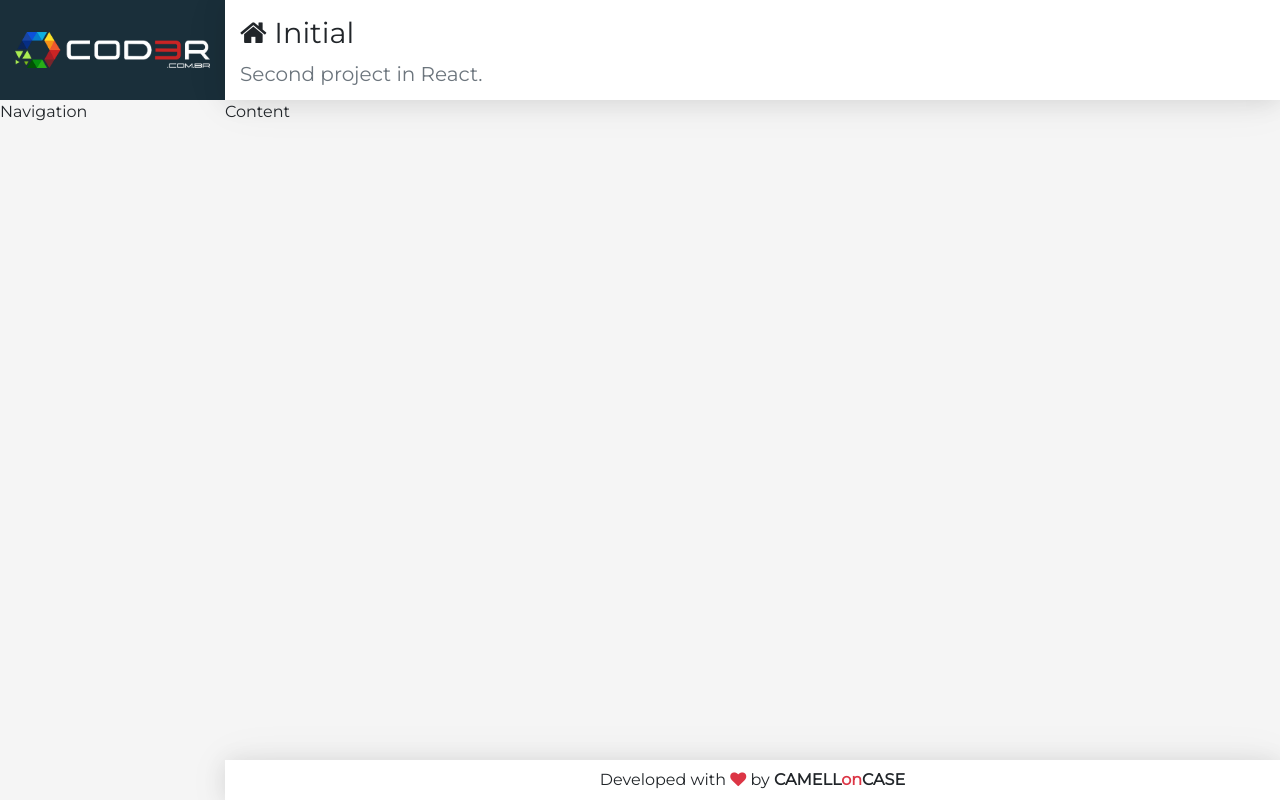
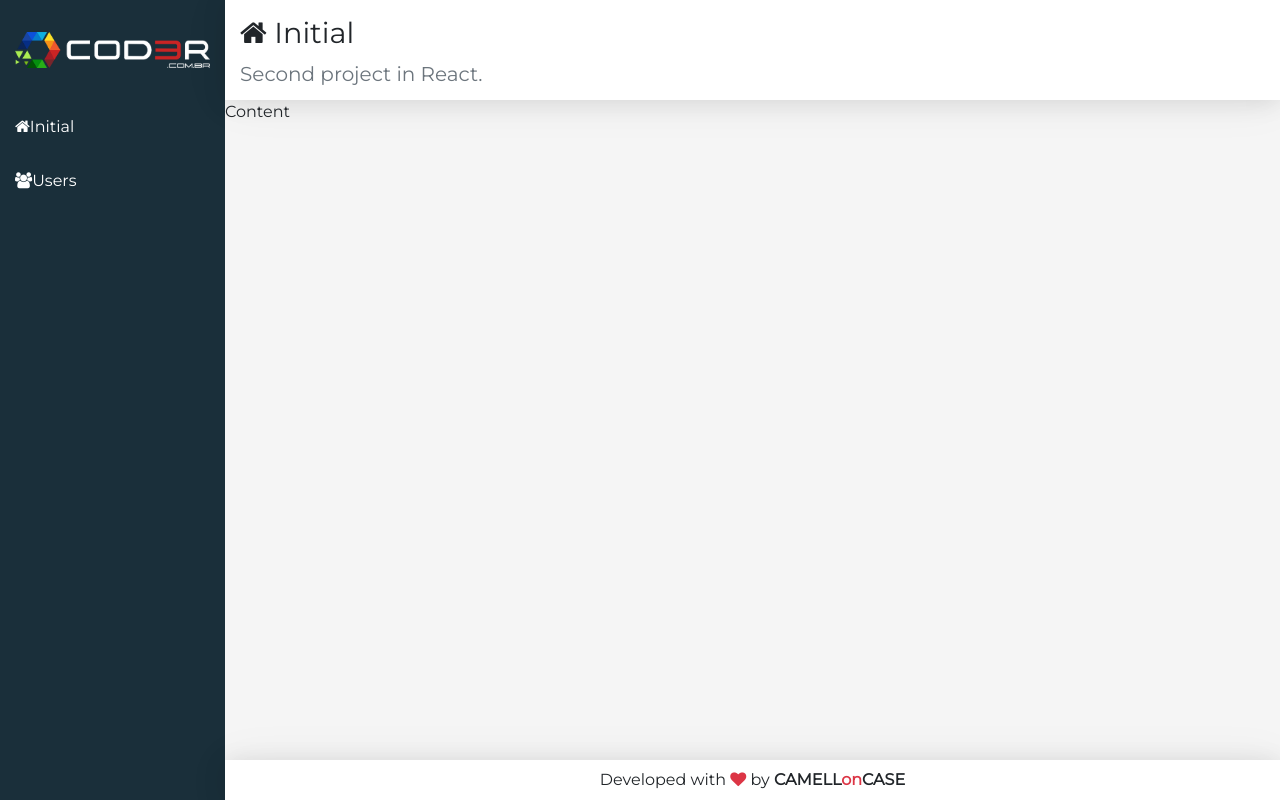
Before and after one commit to Bwendel26/appUserRegister_ReactJS, a React (Create React App) app in the folder crud/frontend/: page / in a window 1280 px wide. Built offline with nearby package versions, Linux system fonts and the light colour scheme.

Commit message:
We implemented the Nav component and add some css style in this.

```diff
--- a/crud/frontend/src/components/template/Nav.css
+++ b/crud/frontend/src/components/template/Nav.css
@@ -0,0 +1,19 @@
+aside.menu-area{
+   background-color: var(--bg-dark);
+   box-shadow:
+      2px 0 10px 0 rgba(0, 0, 0, 0.12)
+      2px 0 10px 0 rgba(0, 0, 0, 0.09);
+}
+
+.menu-area a {
+   display: block;
+   text-decoration: none;
+   color: #FFF;
+   padding: 15px;
+   font-weight: 300;
+   padding: 15px;
+}
+
+.menu-area a:hover{
+   background: linear-gradient(135deg, #07a7e3 0%, #32dac3 100%);
+}
--- a/crud/frontend/src/components/template/Nav.jsx
+++ b/crud/frontend/src/components/template/Nav.jsx
@@ -3,5 +3,11 @@ import React from "react"
 
 export default props =>
    <aside className="menu-area">
-      Navigation
+      {/* Refactoring: Need to create a menu component to manage this links */}
+      <a href="#/">
+         <i className="fa fa-home"></i>Initial
+      </a>
+      <a href="#/users">
+         <i className="fa fa-users"></i>Users
+      </a>
    </aside>
```
